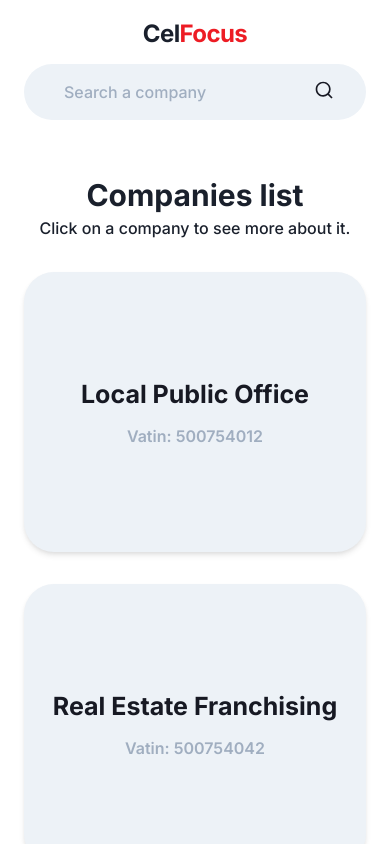
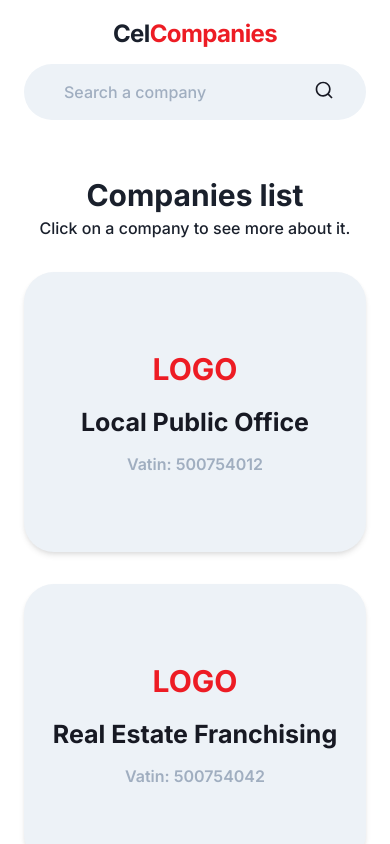
Before and after one commit to WelliWillers/CelCompanies, a Next.js app: page / in a window 390 px wide. Shown: the top 844 px of the page. Built offline with nearby package versions, Linux system fonts and the light colour scheme; data requests are answered from the project's data file.

Commit message:
Ajuste readme and responsividade

```diff
--- a/src/components/Header/Logo.tsx
+++ b/src/components/Header/Logo.tsx
@@ -1,12 +1,12 @@
 import { Text } from "@chakra-ui/react";
 import { useRouter } from "next/router";
 
-export function Logo(){
+export function Logo({...rest}){
     const {asPath} = useRouter()
     return (
-        <Text textAlign={{base: asPath != "/" ? 'right' : 'center', md: 'center', lg: 'left'}} pb={{base: 3, lg: 0}} fontSize={['2xl', '3xl']} fontWeight="bold" letterSpacing="tight" w="64">
+        <Text {...rest} textAlign={{base: asPath != "/" ? 'right' : 'center', md: 'center', lg: 'left'}} pb={{base: asPath == "/" ? 3 : 0, md: 3, lg: 0}} fontSize={['2xl', '3xl']} fontWeight="bold" letterSpacing="tight" w="64">
             Cel
-            <Text color="primary.normal" as="span">Focus</Text>
+            <Text color="primary.normal" as="span">Companies</Text>
         </Text>
     )
 }
--- a/src/components/Header/index.tsx
+++ b/src/components/Header/index.tsx
@@ -1,9 +1,10 @@
-import { Box, Flex, Icon, IconButton, useBreakpointValue, Link } from "@chakra-ui/react"
+import { Flex, Icon, IconButton, useBreakpointValue } from "@chakra-ui/react"
 import { Icons } from "./Icons"
 import { SearchBox } from "./SearchBox"
 import { Logo } from "./Logo"
 import Router, { useRouter } from "next/router"
 import { RiArrowLeftLine } from "react-icons/ri"
+import Link from "next/link"
 
 
 export function Header() {
@@ -31,8 +32,8 @@ export function Header() {
                     )
                 }
 
-                <Link cursor="pointer" textDecoration="none" href="/">
-                    <Logo />
+                <Link href="/">
+                    <Logo cursor="pointer"/>
                 </Link>
             </Flex>
 
--- a/src/pages/index.tsx
+++ b/src/pages/index.tsx
@@ -1,6 +1,7 @@
-import { Heading, SimpleGrid, Text } from "@chakra-ui/react";
+import { Heading, Icon, SimpleGrid, Text } from "@chakra-ui/react";
 import axios from "axios";
 import { useEffect, useState } from "react";
+import { Ri4KLine } from "react-icons/ri";
 import { toast } from "react-toastify";
 import { CardBox } from "../components/Layout/CardBox";
 import CommunsParts from "../components/Layout/CommunsParts";
@@ -46,6 +47,7 @@ export default function Home() {
           companies.map((company) => {
             return (
               <CardBox height="280px" key={company.id} router={`/company/${company.id}`}>
+                <Heading color="primary.normal">LOGO</Heading>
                 <Heading fontSize="25">
                   {company.name.toString()}
                 </Heading>
```
Also changed, not shown: src/pages/company/[companyId].tsx (+4 -4 lines), 1 other file (tests, documents, lock files or other folders).
